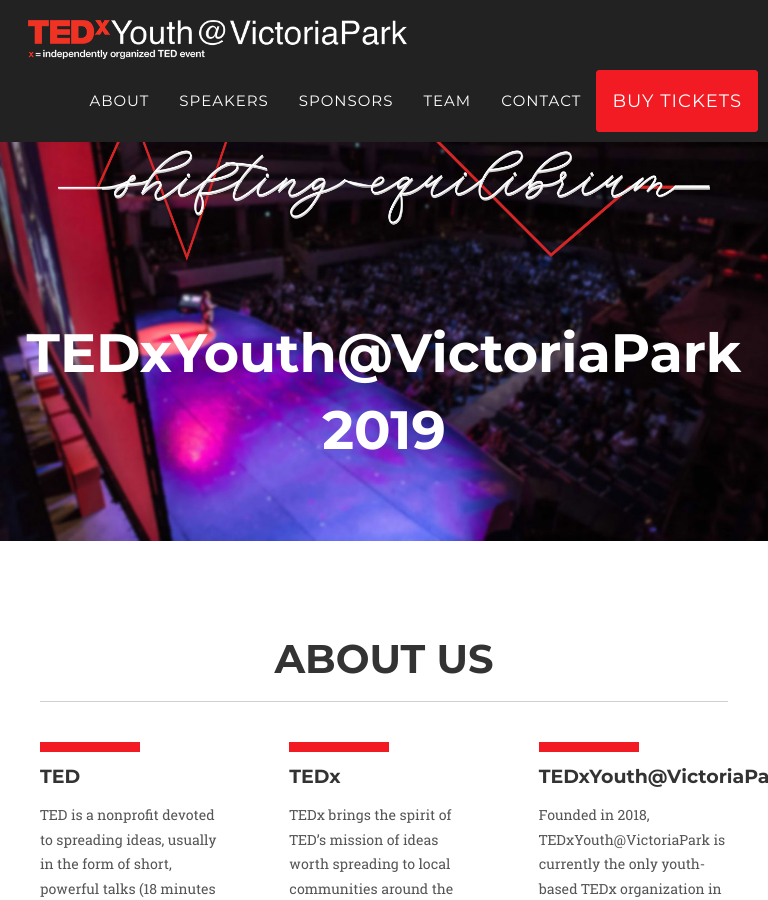
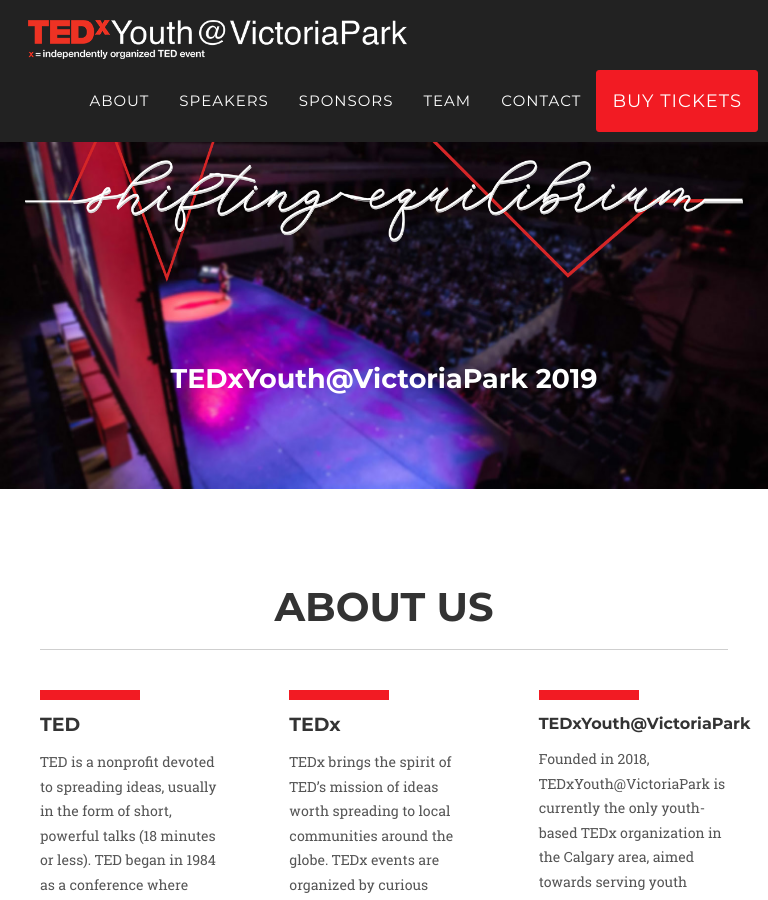
Before and after one commit to rxyang0/tedxyouthvictoriapark, a Jekyll site: the page built from index.html, in a window 768 px wide and 900 px high. Built offline with Jekyll 4.4.1, drawn with Linux system fonts in a browser that asks for light colours; nearby versions of some CDN libraries.

Commit message:
Fix incorrect spacing for hero module on tall screens

```diff
--- a/_includes/about.html
+++ b/_includes/about.html
@@ -30,7 +30,7 @@
       </div>
       <div class="col-md-4">
         <div class="rectangle"></div>
-        <h4 class="service-heading">TEDxYouth@VictoriaPark</h4>
+        <h4 class="service-heading about-org-title">TEDxYouth@VictoriaPark</h4>
         <p class="text-muted">
           Founded in 2018, TEDxYouth@VictoriaPark is currently the only youth-based TEDx organization in the Calgary
           area, aimed towards serving youth between the ages of 13-22. The purpose of TEDxYouth@VictoriaPark is to
--- a/_sass/general.scss
+++ b/_sass/general.scss
@@ -315,17 +315,18 @@
   font-family: $fontPrimary;
   font-weight: 700;
   margin-bottom: 10vh;
-  font-size: 6vh;
+  font-size: 3vh;
 }
 
 // For mobile
-@media(max-width:768px) {
+@media(max-width:767px) {
   header .hero .intro-img {
     max-width: 85vw;
     margin-bottom: 3vh;
   }
 
   header .hero .intro-heading {
+    font-size: 6vw;
     margin-bottom: 8vh;
   }
 }
@@ -367,6 +368,12 @@
   height: 10px;
   width: 100px;
   background-color: $colorPrimary;
+}
+
+@media (min-width: 768px) and (max-width: 991px) {
+  #about .about-org-title {
+    font-size: 16px;
+  }
 }
 
 #theme .theme-img {
```
